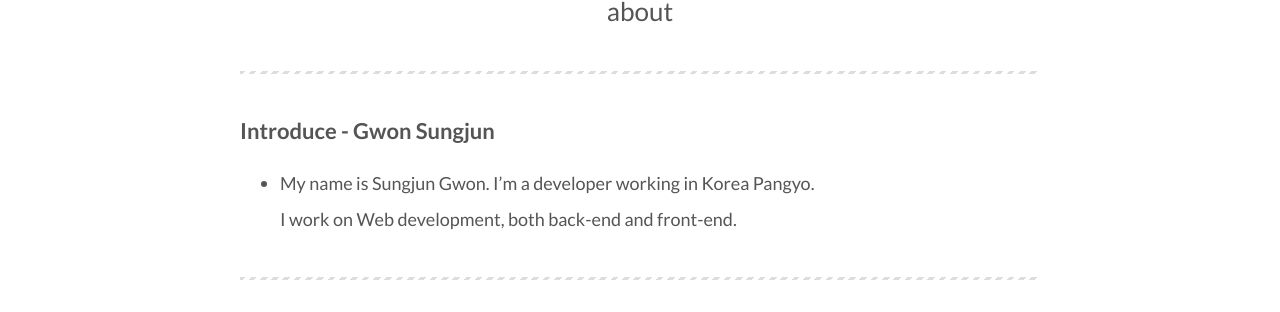
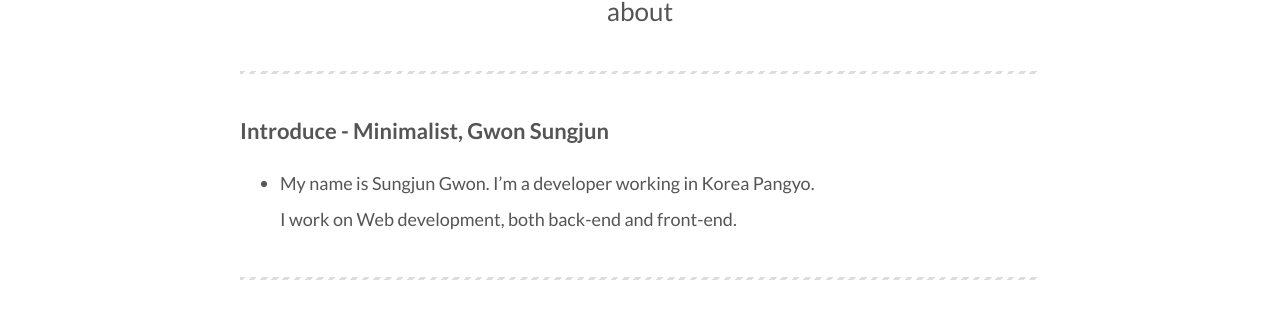
Before and after one commit to gwonsungjun/gwonsungjun.github.io, a Jekyll site: the page built from about/index.md, in a window 1280 px wide. Shown: the part 500-812 px from the top of the page. Built offline with Jekyll 4.4.1, drawn with Linux system fonts in a browser that asks for light colours; comment, search, counter and statistics services are not loaded.

Commit message:
모바일 환경에 맞게 수정

```diff
--- a/_sass/_common/outline/outline.scss
+++ b/_sass/_common/outline/outline.scss
@@ -10,6 +10,7 @@
 .container {
   position: relative;
   min-height: 100%;
+  @include mobile() { font-size: $font-size-headings-smaller; }
 }
 
 
@@ -35,9 +36,10 @@
   @include desktop-large() {
     .container & { width: $content-desktop-large; }
   }
-}
-.main-inner section {
-  text-align: center;
+
+  section{
+    text-align: center;
+  }
 }
 
 
--- a/about/index.md
+++ b/about/index.md
@@ -6,7 +6,7 @@
 
 ---
 
-Introduce - Gwon Sungjun
+Introduce - Minimalist, Gwon Sungjun
 ==========
 
 - My name is Sungjun Gwon. I'm a developer working in Korea Pangyo. <br />I work on Web development, both back-end and front-end.
```
